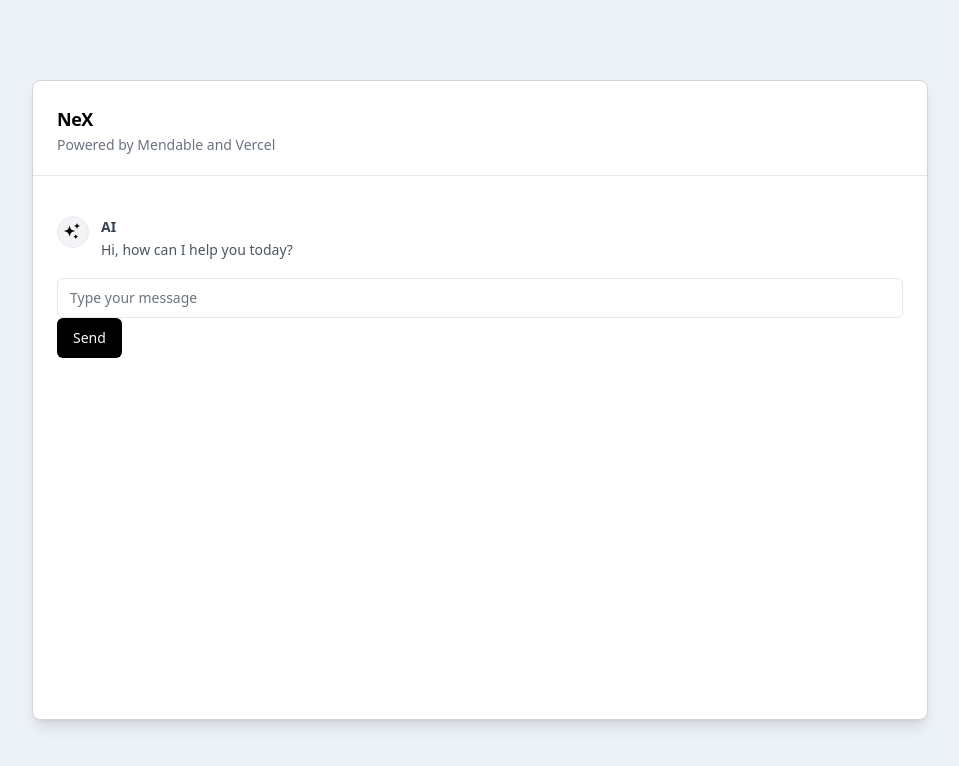
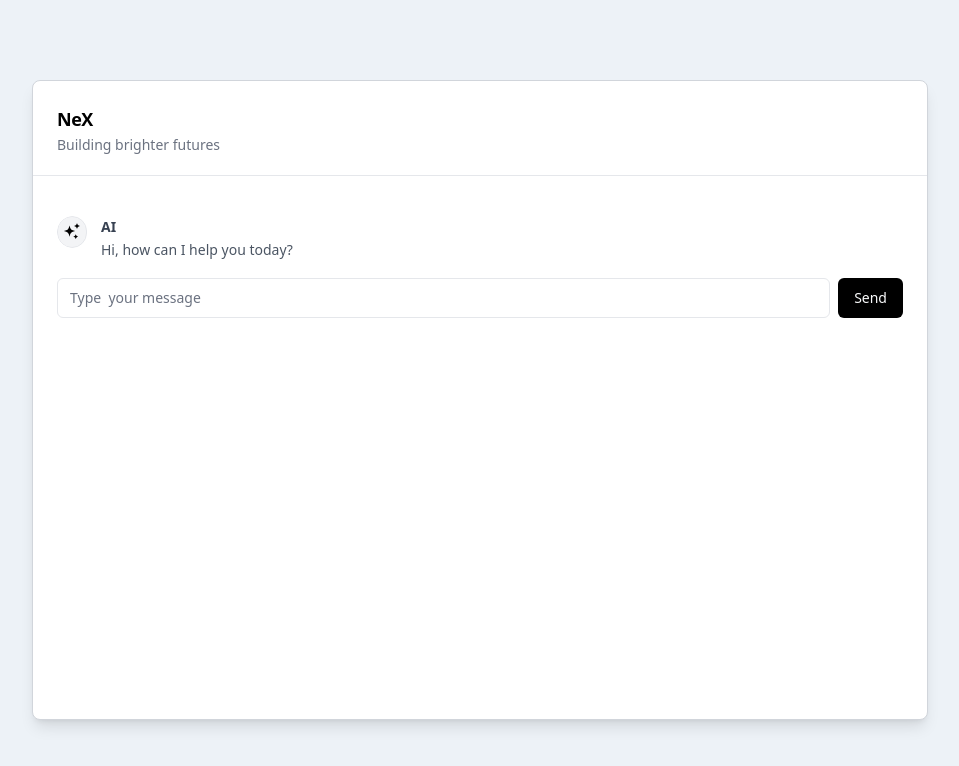
Before and after one commit to NimsaraPeiris/AI-Chat-Bot, a website: page index.html in a window 1280 px wide. Shown: the whole page, without its empty margins (160-1119 px from the left). Drawn offline with nearby package versions, Linux system fonts and the light colour scheme.

Commit message:
Done with positioning

```diff
--- a/index.html
+++ b/index.html
@@ -27,14 +27,14 @@
             <!-- Header Section -->
             <div class="flex flex-col space-y-1.5 p-6 border-b">
                 <h2 class="font-semibold text-lg tracking-tight">NeX</h2>
-                <p class="text-sm text-gray-500 leading-3">Powered by Mendable and Vercel</p>
+                <p class="text-sm text-gray-500 leading-3">Building brighter futures</p>
             </div>
 
             <div id="chat-container" class="flex-1 overflow-y-auto p-6 space-y-4">
                 <!-- AI Chat Message -->
                 <div class="flex gap-3 my-4 text-gray-600 text-sm flex-1">
                     <span class="relative flex shrink-0 overflow-hidden rounded-full w-8 h-8">
-                        <div class="rounded-full bg-gray-100 border p-1 w-9">
+                        <div class="rounded-full bg-gray-100 border p-1">
                             <svg stroke="none" fill="black" stroke-width="1.5" viewBox="0 0 24 24" aria-hidden="true"
                                 height="20" width="20" xmlns="http://www.w3.org/2000/svg">
                                 <path stroke-linecap="round" stroke-linejoin="round"
@@ -52,13 +52,15 @@
                 <div id="chat-container flex items-center pt-0">
 
                     <div id="chat-history"></div>
-                    <form id="chat-form flex items-center justify-center w-full space-x-2">
+                    <form id="chat-form" class="flex items-center justify-center w-full space-x-2">
                         <input
                             class="flex h-10 w-full rounded-md border border-[#e5e7eb] px-3 py-2 text-sm placeholder-[#6b7280] focus:outline-none focus:ring-2 focus:ring-[#9ca3af] disabled:cursor-not-allowed disabled:opacity-50 text-[#030712] focus-visible:ring-offset-2"
-                            type="text" id="user-input" placeholder="Type your message" required>
-                        <button
-                            class="inline-flex items-center justify-center rounded-md text-sm font-medium text-[#f9fafb] disabled:pointer-events-none disabled:opacity-50 bg-black hover:bg-[#111827E6] h-10 px-4 py-2"
-                            type="submit">Send</button>
+                            type="text" id="user-input" placeholder="Type  your message" required autocomplete="off">
+                        <button type="submit"
+                            class="inline-flex items-center justify-center rounded-md text-sm font-medium text-[#f9fafb] disabled:pointer-events-none disabled:opacity-50 bg-black hover:bg-[#111827E6] h-10 px-4 py-2">
+                            Send
+                        </button>
+
                     </form>
 
                 </div>
```
